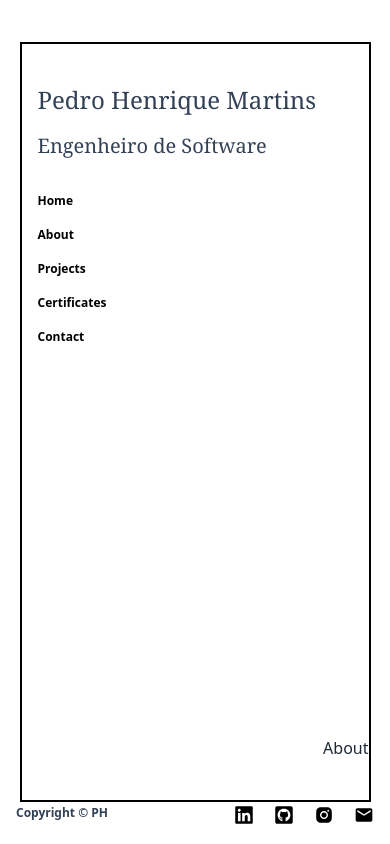
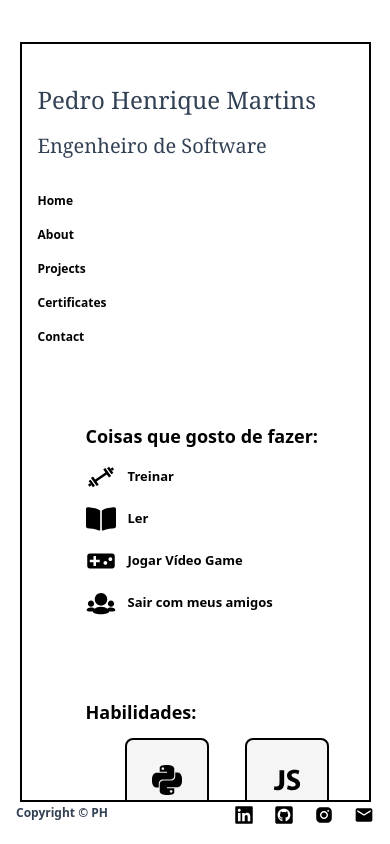
Before and after one commit to pedrohmartinsa/Portfo, a React (Vite) app in the folder portfolio/: page /about in a window 390 px wide. Built offline with nearby package versions, Linux system fonts and the light colour scheme.

Commit message:
estilizei o css de certificados e coloquei um overflow no outlet

```diff
--- a/portfolio/src/App.jsx
+++ b/portfolio/src/App.jsx
@@ -11,11 +11,14 @@ function App() {
 
       <div className="relative flex items-center justify-center w-screen h-screen bg-white">
 
-        <div className="flex flex-col justify-between py-10 border-2 border-black w-[90%] h-[90%]">
+        <div className="fixed z-[1000] flex flex-col justify-between py-10 border-2 border-black w-[90%] h-[90%]">
 
-          <Nav/>
+          <div className="fixed ">
+            <Nav/>
+          </div>
 
-          <div className="md:p-7 md:mr-4 bottom-0 self-end">
+
+          <div className="absolute bottom-0 right-0 h-[50%] w-full overflow-y-scroll md:h-[40%] pl-16 md:pl-0 md:p-7 md:mr-4 md:w-72">
           <Outlet/>
           </div>
         </div>
--- /dev/null
+++ b/portfolio/src/Components/Certificates/CertificatesBox.jsx
@@ -0,0 +1,24 @@
+import CertificatesCard from "./CertificatesCard"
+
+export default function CertificatesBox( { titulo, certificadosNome } ) {
+    return(
+        <>
+            <div className="flex flex-col items-center gap-4">
+
+                <h4 className="text-xl font-bold">{titulo}</h4>
+
+                <div className="flex justify-start flex-wrap gap-9 max-w-6xl mx-auto">
+                    {
+                        certificadosNome.map((detalhes) => (
+                            <CertificatesCard
+                            icon1= {detalhes.icon1}
+                            icon2= {detalhes.icon2}
+                            texto= {detalhes.texto}/>
+                        ))
+                    }
+                </div>
+
+            </div>
+        </>
+    )
+}
--- /dev/null
+++ b/portfolio/src/Components/Certificates/CertificatesCard.jsx
@@ -0,0 +1,13 @@
+export default function CertificatesCard( {icon1, icon2, texto} ) {
+    return(
+        <>
+            <div className="mr-2 p-2 justify-center items-center hover:bg-slate-100 duration-300 border-black border-2 gap-4 rounded-md">
+                <div className="flex items-center justify-start gap-1">
+                    {icon1}
+                    {icon2}
+                </div>
+                <p>{texto}</p>
+            </div>
+        </>
+    )
+}
--- /dev/null
+++ b/portfolio/src/Components/SkillCard.jsx
@@ -0,0 +1,14 @@
+export default function SkillCard( {icon, name} ) {
+    return(
+        <>
+        <div className="flex items-center justify-center border-black border-2 w-20 h-20 group p-10 bg-black/[.04] dark:bg-white/[.04] rounded-lg transform transition-transform hover:scale-125">
+            <div className="group-hover:translate-y-[-10px]  transition-transform duration-150">
+                <div className="">
+                    {icon}
+                </div>
+            </div>
+            <span className="text-sm opacity-0 group-hover:opacity-100 absolute bottom-2 left-1/2 transform -translate-x-1/2 duration-150">{name}</span>
+        </div>
+        </>
+    )
+}
--- a/portfolio/src/pages/About.jsx
+++ b/portfolio/src/pages/About.jsx
@@ -1,7 +1,102 @@
+import { useState } from "react";
+import SkillCard from "../Components/SkillCard";
+import { CgGym } from "react-icons/cg";
+import { FaBookOpen } from "react-icons/fa";
+import { MdVideogameAsset } from "react-icons/md";
+import { TiGroup } from "react-icons/ti";
+import { SiPython } from "react-icons/si";
+import { IoLogoJavascript } from "react-icons/io";
+import { SiHtml5 } from "react-icons/si";
+import { IoLogoCss3 } from "react-icons/io";
+import { FaReact } from "react-icons/fa";
+import { SiVite } from "react-icons/si";
+import { PiMicrosoftExcelLogoFill } from "react-icons/pi";
+import { FaGithub } from "react-icons/fa";
+import { VscVscode } from "react-icons/vsc";
+import { SiPycharm } from "react-icons/si";
+import { FaNodeJs } from "react-icons/fa";
+
 export default function About() {
+
+    const habilidades = [
+        {name: 'Python', icon:<SiPython size={30}/>},
+        {name: 'JavaScript', icon: <IoLogoJavascript size={30}/>},
+        {name: 'HTML5', icon:<SiHtml5 size={30}/>},
+        {name: 'CSS', icon: <IoLogoCss3 size={30}/>},
+        {name: 'React', icon:<FaReact size={30}/>},
+        {name: 'Vite', icon: <SiVite size={30}/>},
+        {name: 'Excel', icon: <PiMicrosoftExcelLogoFill size={30}/>},
+        {name: 'Github', icon: <FaGithub size={30}/>}
+
+    ]
+
+    const ferramentas = [
+        {name: 'VSCode', icon:<VscVscode size={30}/>},
+        {name: 'PyCharm', icon:<SiPycharm size={30}/>},
+        {name: 'NodeJS', icon:<FaNodeJs size={30}/>}
+    ]
+
     return(
         <>
-            <p>About</p>
+            <div className="flex flex-col gap-20 text-black text-[13px] md:text-lg font-bold">
+                <div className="flex flex-col gap-3">
+                    <h2 className="text-lg">Coisas que gosto de fazer:</h2>
+                    <ul className="flex flex-col gap-3">
+                        <li className="flex items-center gap-3">
+                            <CgGym size={30}/>
+                            Treinar
+                        </li>
+
+                        <li className="flex items-center gap-3">
+                            <FaBookOpen size={30}/>
+                            Ler
+                        </li>
+
+                        <li className="flex items-center gap-3">
+                            <MdVideogameAsset size={30}/>
+                            Jogar Vídeo Game
+                        </li>
+
+                        <li className="flex items-center gap-3">
+                            <TiGroup size={30}/>
+                            Sair com meus amigos
+                        </li>
+                    </ul>
+
+                </div>
+
+                <div className="flex flex-col gap-10">
+
+                    <div className="flex flex-col gap-3">
+                        <h2 className="text-lg">Habilidades:</h2>
+
+                        <div className="flex justify-center flex-wrap gap-9 max-w-6xl mx-auto">
+                            {
+                                habilidades.map((hab) => (
+                                    <SkillCard
+                                    icon= {hab.icon}
+                                    name= {hab.name} />
+                                ))
+                            }
+                        </div>
+                    </div>
+
+                    <div className="flex flex-col gap-3">
+
+                        <h2 className="text-lg">Ferramentas:</h2>
+                        <div className="flex justify-center flex-wrap gap-9 max-w-6xl mx-auto">
+                            {
+                                ferramentas.map((hab) => (
+                                    <SkillCard
+                                    icon= {hab.icon}
+                                    name= {hab.name} />
+                                ))
+                            }
+                        </div>
+                    </div>
+
+                </div>
+            </div>
         </>
     )
 }
--- a/portfolio/src/pages/Certificates.jsx
+++ b/portfolio/src/pages/Certificates.jsx
@@ -1,7 +1,63 @@
+import CertificatesCard from "../Components/Certificates/CertificatesCard";
+import { PiMicrosoftExcelLogoFill } from "react-icons/pi";
+import { IoLogoJavascript } from "react-icons/io5";
+import { FaHtml5 } from "react-icons/fa";
+import { IoLogoCss3 } from "react-icons/io";
+import { FaReact } from "react-icons/fa";
+import { SiVite } from "react-icons/si";
+
+import { MdDesignServices } from "react-icons/md";
+import { SiGumtree } from "react-icons/si";
+import { SiThealgorithms } from "react-icons/si";
+
+import { FaPython } from "react-icons/fa";
+import CertificatesBox from "../Components/Certificates/CertificatesBox";
+
 export default function Certificates() {
+
+    const certificadosAlura = [
+        {texto:'Excel: domine o editor de planilhas.', icon1:<PiMicrosoftExcelLogoFill size={20}/>, icon2: ''},
+        {texto:'HTML e CSS: cabeçalho e váriaveis CSS.', icon1:<FaHtml5 size={20}/>, icon2: <IoLogoCss3 size={20}/>},
+        {texto:'HTML e CSS: ambientes de desenvolvimento estrutura de arquivos e tags.', icon1:<FaHtml5 size={20}/>, icon2: <IoLogoCss3 size={20}/>},
+        {texto:'HTML e CSS: Classes, posicionamentos e Flexbox.', icon1:<FaHtml5 size={20}/>, icon2: <IoLogoCss3 size={20}/>},
+        {texto:'Praticando CSS: Grid e Flexbox.', icon1:<IoLogoCss3 size={20}/>, icon2:''},
+        {texto:'React: configurando e estruturando projetos com Vite.', icon1:<FaReact size={20}/>, icon2: <SiVite size={20}/>},
+        {texto:'Lógica da programação: explore funções e listas.', icon1:<IoLogoJavascript size={20}/>, icon2: ''},
+        {texto:'Lógica de programação: mergulhe em programação com JavaScript.', icon1:<IoLogoJavascript size={20}/>, icon2: ''}
+    ]
+
+    const certificadosFiap = [
+        {texto: 'Design Thinking - Process', icon1: <MdDesignServices/>, icon2: ''},
+        {texto: 'Formação Social e Sustentabilidade', icon1: <SiGumtree/>, icon2: ''},
+        {texto: 'Algoritmos: Aprenda a Programar', icon1: <SiThealgorithms/>, icon2: ''}
+    ]
+
+    const certificadosCursoEmVideo = [
+        {texto: 'Python 3 - Mundo 1', icon1: <FaPython/>, icon2: ''},
+        {texto: 'Python 3 - Mundo 2', icon1: <FaPython/>, icon2: ''},
+        {texto: 'Python 3 - Mundo 3', icon1: <FaPython/>, icon2: ''}
+    ]
+
     return(
         <>
-            <p>certificates</p>
+            <div className="text-black flex flex-col gap-6">
+                <h3 className="text-2xl font-bold self-center">Certificados</h3>
+
+                <CertificatesBox
+                titulo= 'Alura'
+                certificadosNome={certificadosAlura}
+                />
+
+                <CertificatesBox
+                titulo= 'FIAP'
+                certificadosNome = {certificadosFiap} />
+
+                <CertificatesBox
+                titulo= 'Curso Em Vídeo'
+                certificadosNome = {certificadosCursoEmVideo} />
+
+
+            </div>
         </>
     )
 }
--- a/portfolio/src/pages/Home.jsx
+++ b/portfolio/src/pages/Home.jsx
@@ -1,9 +1,9 @@
 export default function Home() {
     return(
         <>
-            <div className="w-44 text-black font-bold">
+            <div className="text-black font-bold">
                 <div>
-                    <h1>Olá, me chamo Pedro Henrique Martins Alves dos Santos, nascido e criado em São Paulo, sou um jovem muito alegre explorando e me apaixonando pelo mundo da tecnologia e programação. E aqui neste portfólio você verá um pouco mais sobre mim, minhas habilidades e projetos durante essa jornada pelo mundo tecnológico.</h1>
+                    <p>Olá, me chamo Pedro Henrique Martins Alves dos Santos, nascido e criado em São Paulo, sou um jovem muito alegre explorando e me apaixonando pelo mundo da tecnologia e programação. E aqui neste portfólio você verá um pouco mais sobre mim, minhas habilidades e projetos durante essa jornada pelo mundo tecnológico.</p>
                 </div>
             </div>
         </>
--- a/portfolio/tailwind.config.js
+++ b/portfolio/tailwind.config.js
@@ -9,5 +9,7 @@ export default {
   },
   plugins: [
     require('daisyui'),
+
+
   ],
 }
```
Also changed, not shown: portfolio/src/pages/CertificatePage.jsx (added, +7 -0 lines).
